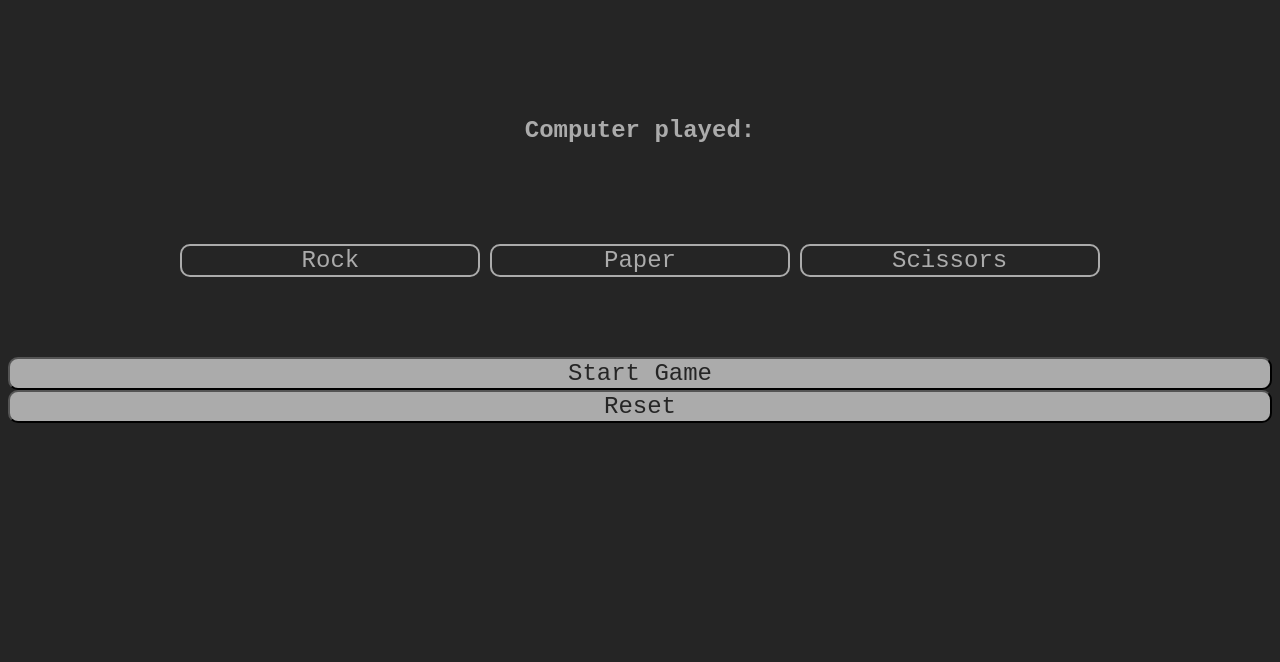
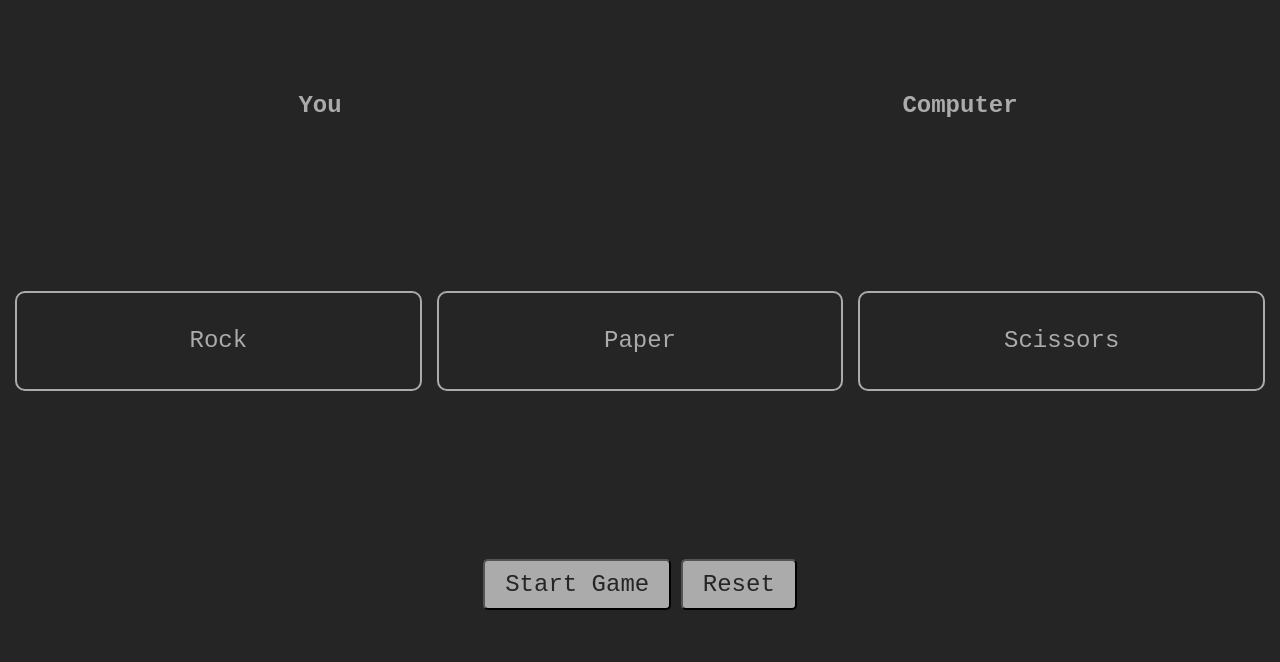
Before and after one commit to BrunoFares/rock-paper-scissors, a plain HTML site: page index.html in a window 1280 px wide. Shown: the part 138-800 px from the top of the page. Drawn offline with Linux system fonts and the light colour scheme.

Commit message:
Cleaned up the look of the page by making it take up the entire viewport, scaling up the height of all the buttons, and displaying the inputs of the player and the computer in a clearer way.

```diff
--- a/index.html
+++ b/index.html
@@ -10,23 +10,32 @@
   <body>
     <h1>Rock, Paper, Scissors</h1>
 
-    <h2>You played:</h2>
-    <p id="userPlayed"></p>
+    <p id="scoreboard"></p>
 
-    <h2>Computer played:</h2>
-    <p id="comPlayed"></p>
+    <div class="gameplay">
+      <div class="you-played">
+        <h2>You</h2>
+        <p id="userPlayed"></p>
+      </div>
+      <div class="comp-played">
+        <h2>Computer</h2>
+        <p id="comPlayed"></p>
+      </div>
+    </div>
 
-    <div>
+    <div class="choice-buttons">
       <button class='choice' id="rock">Rock</button>
       <button class='choice' id="paper">Paper</button>
       <button class='choice' id="scissors">Scissors</button>
     </div>
 
     <p id="result"></p>
-    <button id="startGame">Start Game</button>
-    <button id="reset">Reset</button>
 
-    <p id="scoreboard"></p>
-    <p id="totalscore"></p>
+    <div class="game-buttons">
+      <button id="startGame">Start Game</button>
+      <button id="reset">Reset</button>
+    </div>
+
+    <p id="totalscore"> </p>
   </body>
 </html>
--- a/style.css
+++ b/style.css
@@ -4,27 +4,69 @@
     font-family: 'Courier New', Courier, monospace;
 }
 
+html {
+    height: 100vh;
+}
+
+h1 {
+    font-size: 4rem;
+}
+
 body {
     display: flex;
     flex-direction: column;
     text-align: center;
+    height: -webkit-fill-available;
+    margin: 0;
 }
 
 button {
-    font-size: 24px;
+    font-size: 1.5rem;
     background-color: rgb(171, 171, 171);
     color: rgb(37, 37, 37);
     border-radius: 10px;
 }
 
 button.choice {
-    width: 300px;
+    flex: 0 1 500px;
     background-color: rgb(37, 37, 37);
     color: rgb(171, 171, 171);
     border: 2px solid rgb(171, 171, 171);
+    height: 100px;
+}
+
+div.choice-buttons {
+    display: flex;
+    gap: 15px;
+    justify-content: center;
+    margin: 10vh 15px;
+}
+
+div.gameplay {
+    display: flex;
+    justify-content: space-evenly;
+    margin: 0;
 }
 
 p#userPlayed, p#comPlayed, p#result {
+    margin-top: 30px;
     height: 30px;
-    font-size: 25px;
+    font-size: 2rem;
 }
+
+p#result {
+    margin-top: auto;
+}
+
+div.game-buttons button {
+    border-radius: 5px;
+    padding: 10px 20px;
+}
+
+p#totalscore, p#scoreboard {
+    height: 20px;
+}
+
+div.you-played, div.comp-played{
+    flex: 1;
+}
```
